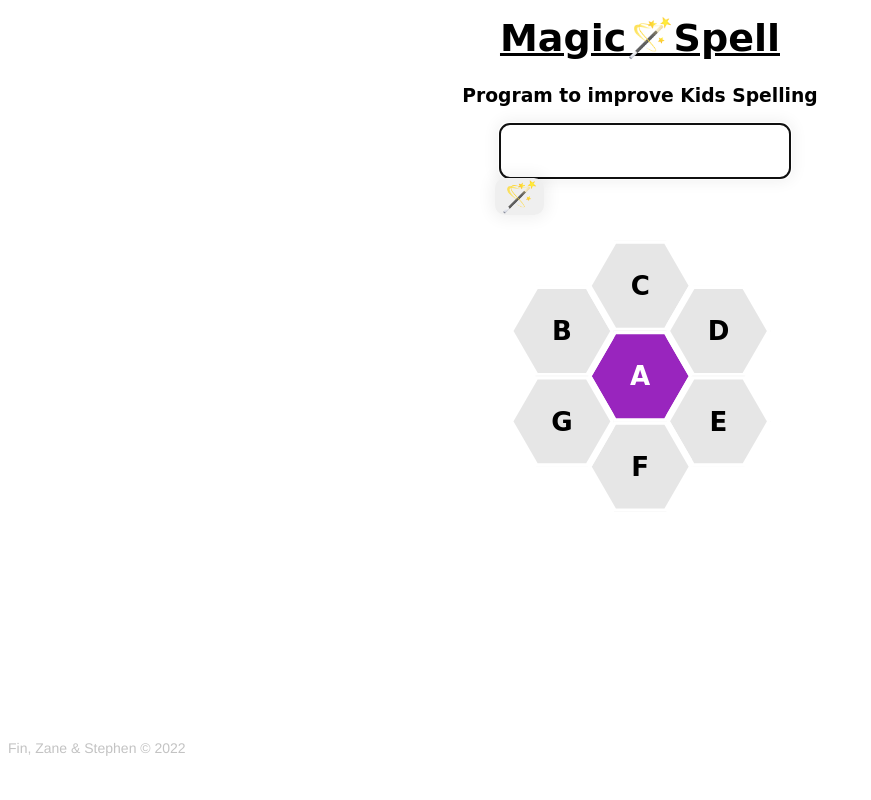
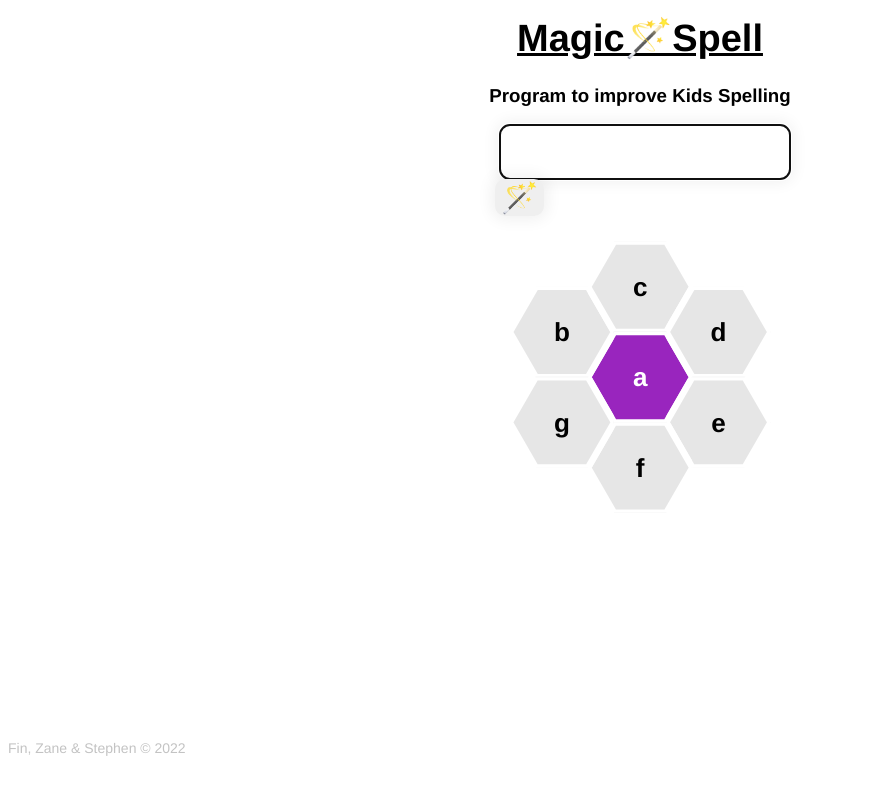
Before and after one commit to steambun/magicspell, a Flask app: page / in a window 1280 px wide. Shown: the whole page, without its empty margins (0-871 px from the left). Run offline with Flask 2, Linux system fonts and the light colour scheme.

Commit message:
changed font and made lower case

```diff
--- a/static/css/main.css
+++ b/static/css/main.css
@@ -13,7 +13,7 @@
 .magicspell-guess-input{
   font-weight: 700;
   font-size: 1.875em;
-  text-transform: uppercase;
+  text-transform: lowercase;
   padding:10px;
   /*border:2 solid #9925be;*/
   border:0;
@@ -67,7 +67,7 @@
   font-weight: 700;
   font-size: 1.875em;
   text-anchor: middle;
-  text-transform: uppercase;
+  text-transform: lowercase;
   pointer-events: none;
 }
 
@@ -130,7 +130,7 @@
 
 
 .main {
-  font: 100% Cursive,"Helvetica Neue",Helvetica,Arial,Sans-serif;
+  font: 100% "Helvetica Neue",Helvetica,Arial,Sans-serif;
   /*
   color: #000;
   letter-spacing: 0px;
```
